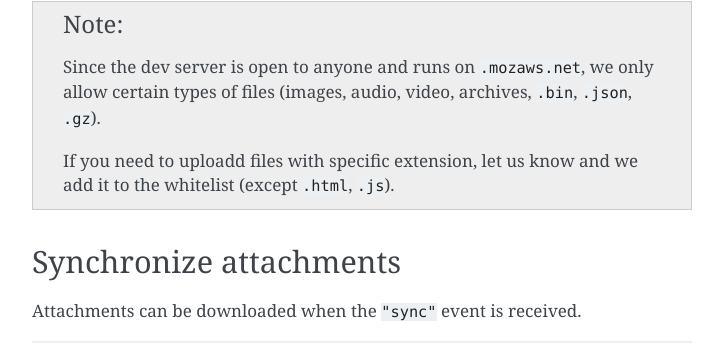
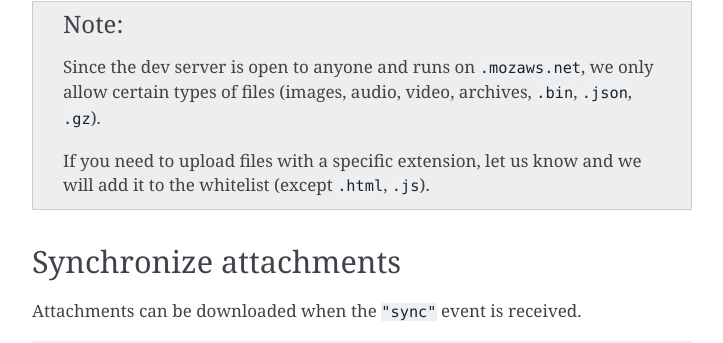
Before and after one commit to mozilla/remote-settings, a Sphinx documentation site: the page built from docs/tutorial-attachments.rst, in a window 1280 px wide and 900 px high, scrolled down 1417 px. Shown: the part 111-454 px from the top of the window, without its empty margins (388-1111 px from the left). Built offline with Sphinx 7.4.7, drawn with Linux system fonts in a browser that asks for light colours.

Commit message:
Fix some typos

```diff
--- a/docs/target-filters.rst
+++ b/docs/target-filters.rst
@@ -162,7 +162,7 @@ filter expressions.
    **Example:** ``'google'``
 
    String containing the user's default search engine identifier. Identifiers
-   are lowercase, and may by locale-specific (Wikipedia, for examnple, often has
+   are lowercase, and may be locale-specific (Wikipedia, for example, often has
    locale-specific codes like ``'wikipedia-es'``).
 
    The default identifiers included in Firefox are:
--- a/docs/tutorial-attachments.rst
+++ b/docs/tutorial-attachments.rst
@@ -69,7 +69,7 @@ And in order to create a record with both attributes and attachment, you'll have
 
     Since the dev server is open to anyone and runs on ``.mozaws.net``, we only allow certain types of files (images, audio, video, archives, ``.bin``, ``.json``, ``.gz``).
 
-    If you need to uploadd files with specific extension, let us know and we add it to the whitelist (except ``.html``, ``.js``).
+    If you need to upload files with a specific extension, let us know and we will add it to the whitelist (except ``.html``, ``.js``).
 
 
 Synchronize attachments
```
